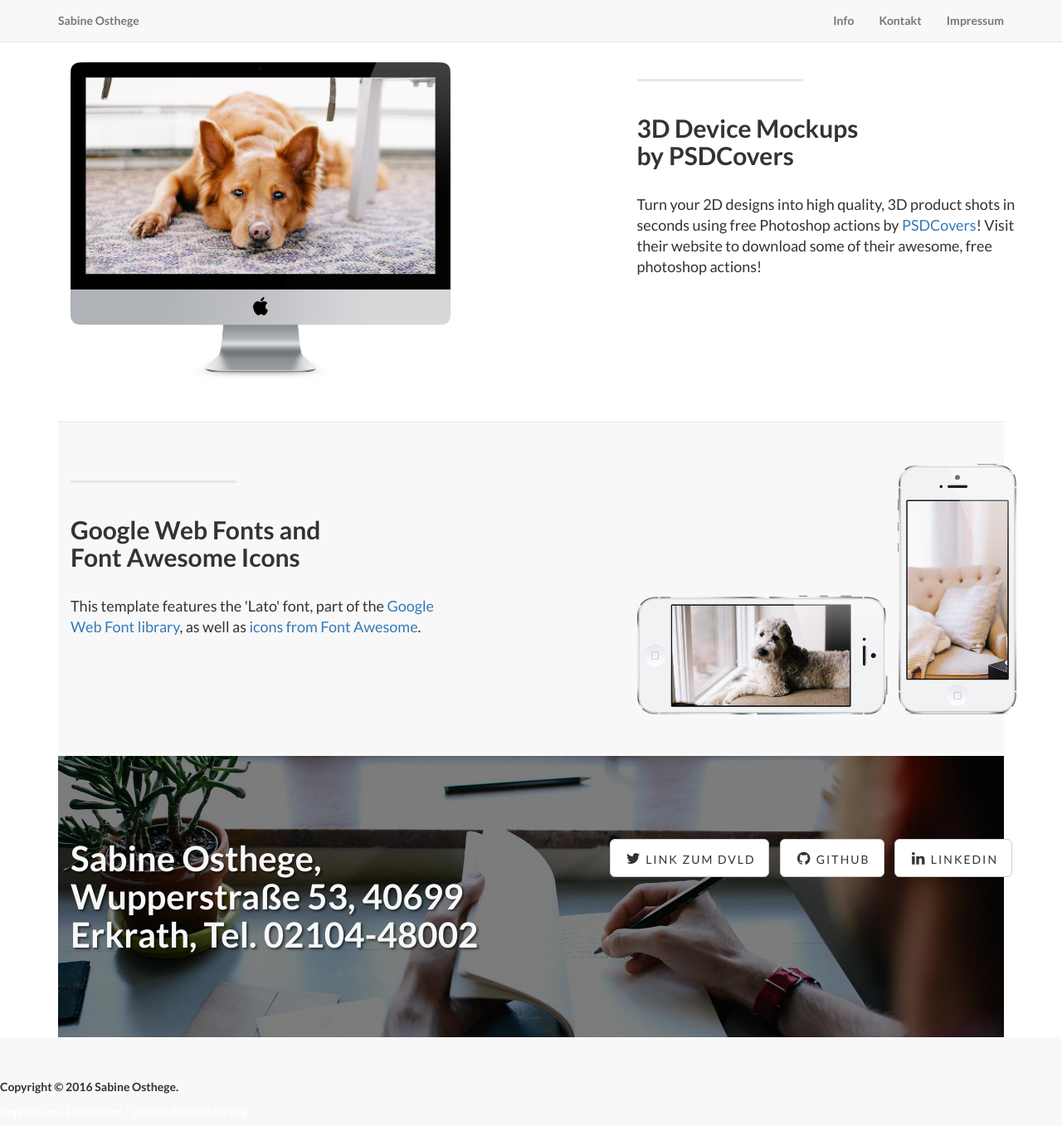
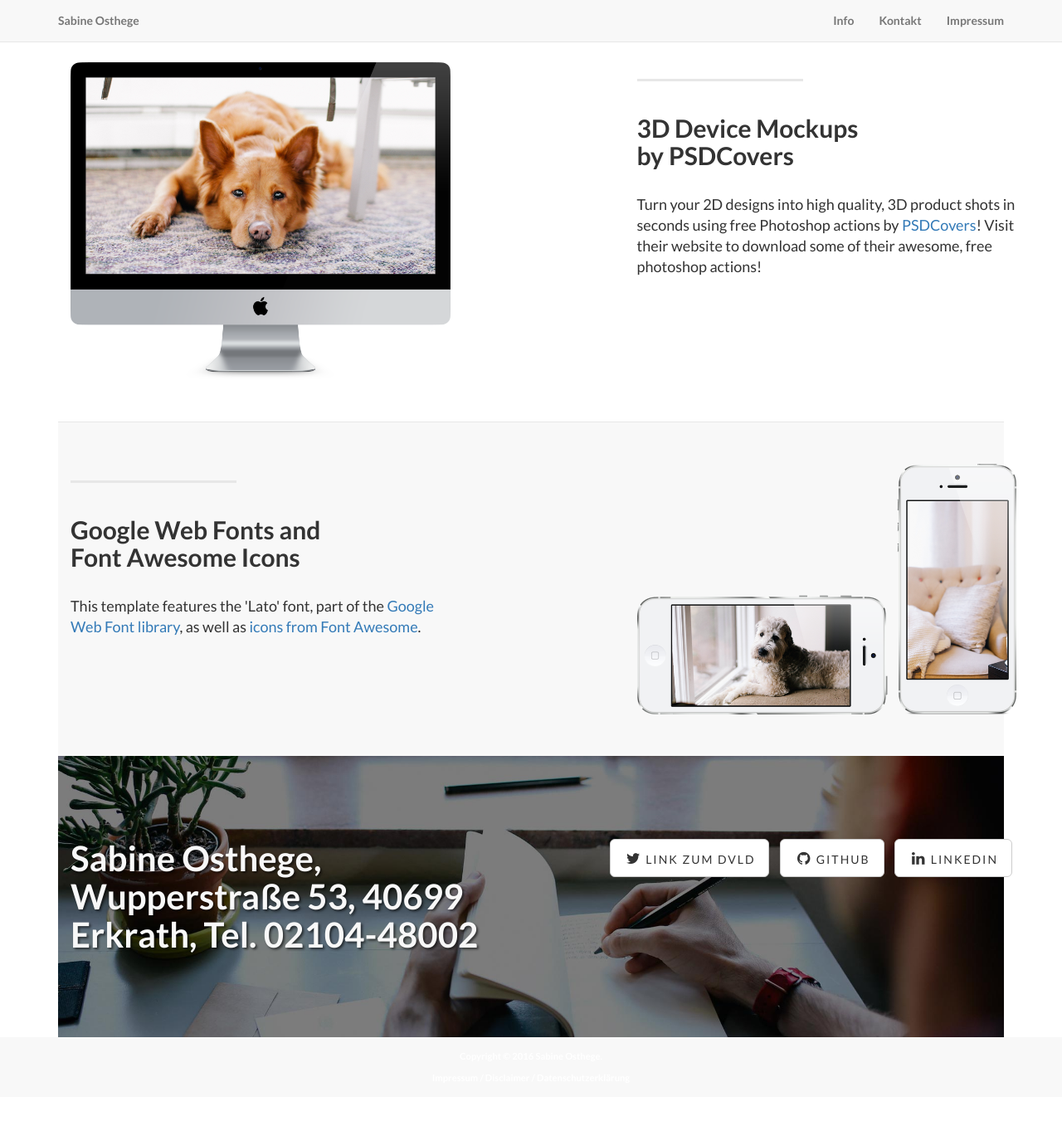
Before and after one commit to sabineosthege/sabineosthege.github.io, a Jekyll site: the page built from index.html, in a window 1280 px wide and 1400 px high, scrolled down 530 px. Shown: the top 1357 px of the window at 83% size. Built offline with Jekyll 4.4.1, drawn with Linux system fonts in a browser that asks for light colours; nearby versions of some CDN libraries; after the commit the page ends 1852 px from its top, so only the background shows below that.

Commit message:
footer design

```diff
--- a/_layouts/default.html
+++ b/_layouts/default.html
@@ -58,7 +58,7 @@
         </div>
 
 
-        <footer class="footer">
+        <footer>
             <p>Copyright &copy; 2016 Sabine Osthege.</p>
             <a href="./impressum" style="color:white">Impressum / Disclaimer / Datenschutzerklärung</a>
         </footer>
--- a/css/landing-page.css
+++ b/css/landing-page.css
@@ -161,10 +161,10 @@
 }
 
 footer {
-    padding: 50px 0;
     background-color: #f8f8f8;
+    color: white;
+    text-align: center;
+    font-size: 0.8em;
+    padding: 15px 0;
+    margin-top: 0;
 }
-
-p.copyright {
-    margin: 15px 0 0;
-}
```
